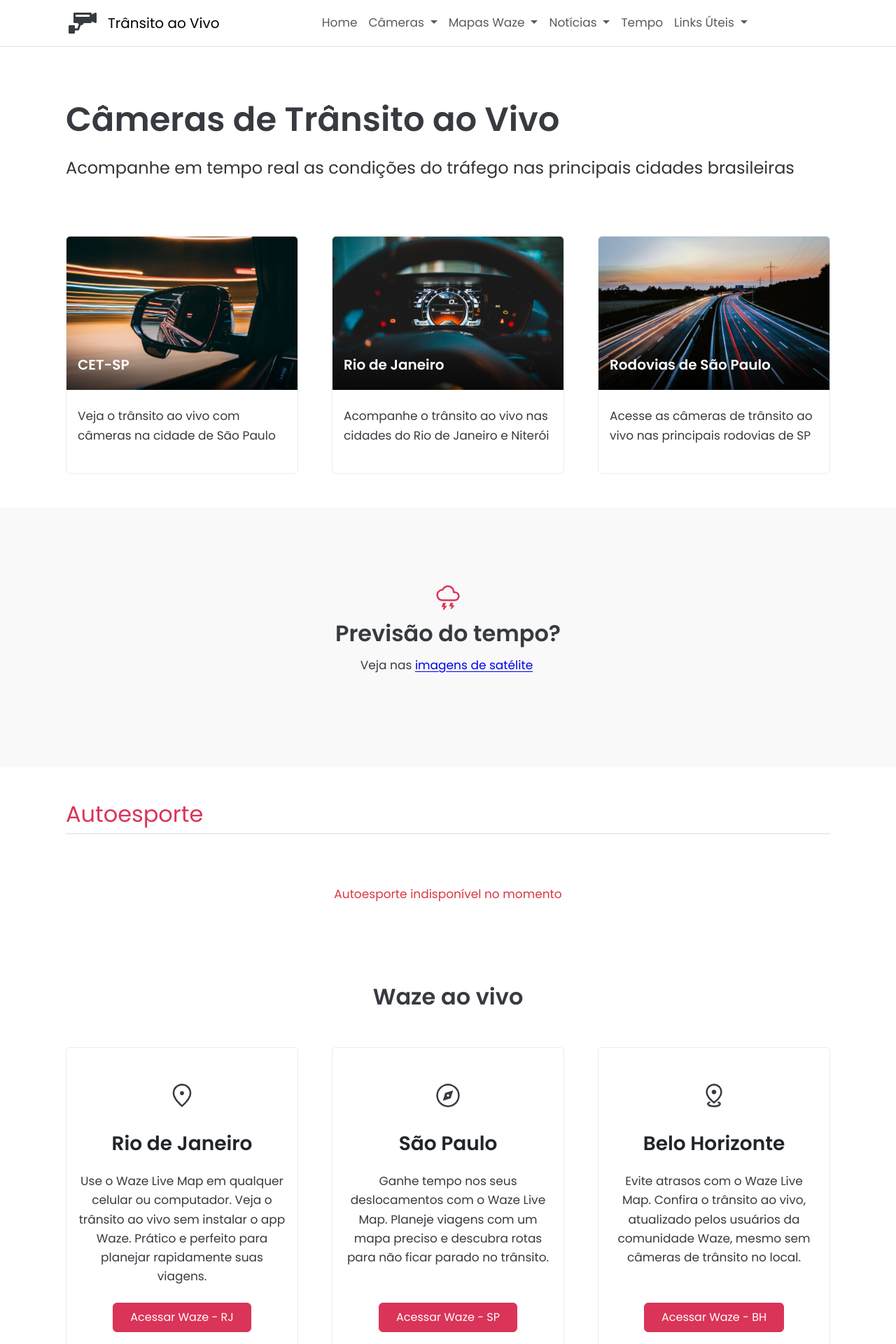
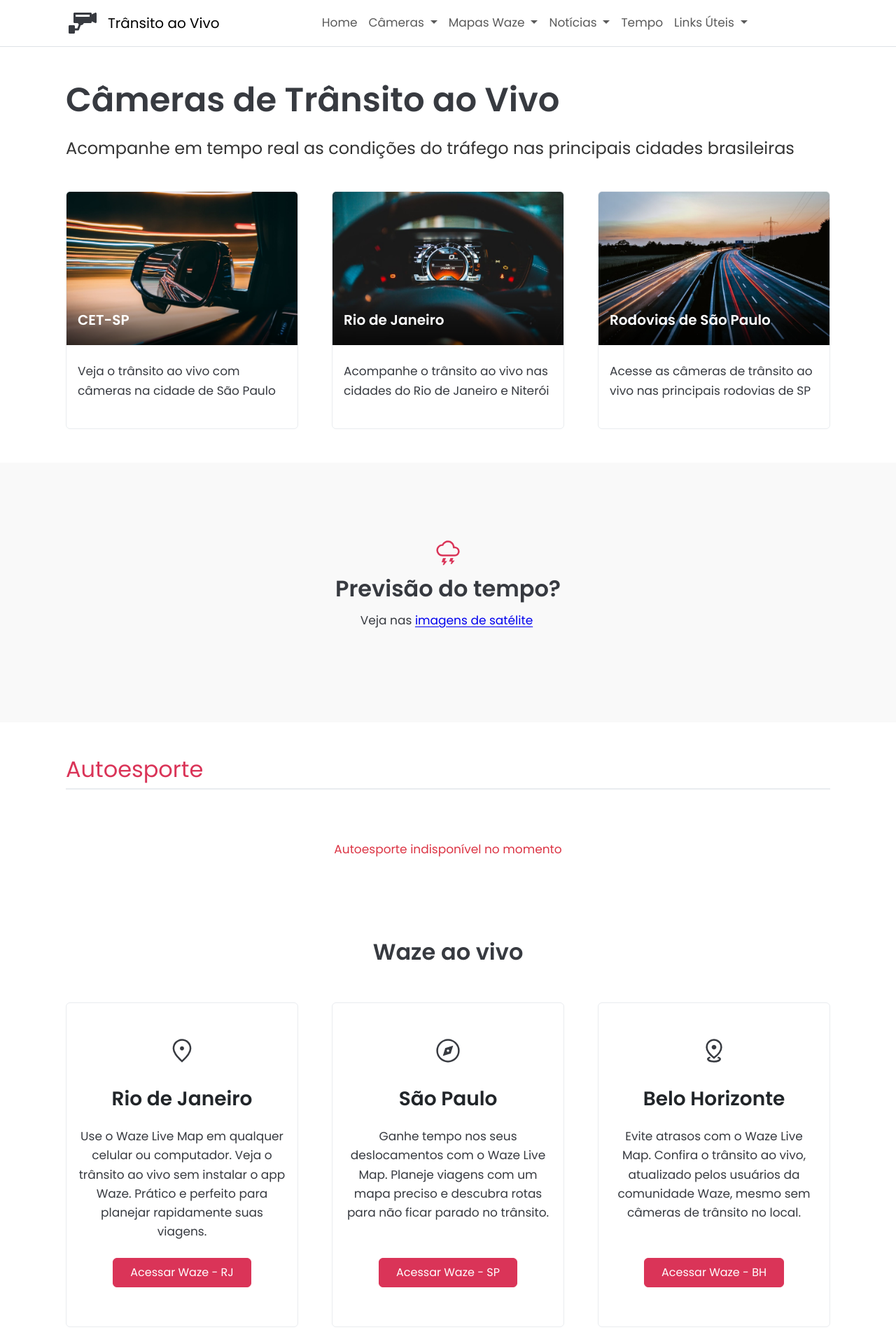
Before and after one commit to Sergio-Damm/transitoaovivo, a Jekyll site: the page built from index.html, in a window 1280 px wide. Shown: the top 1920 px of the page at 70% size. Built offline with Jekyll 4.4.1, drawn with Linux system fonts in a browser that asks for light colours; comment, search, counter and statistics services are not loaded.

Commit message:
section-spacing adjusts homepage

```diff
--- a/css/style.css
+++ b/css/style.css
@@ -360,13 +360,13 @@
 }
 
 .section-spacing {
-  padding-block-start: 4.5rem; /* top */
-  padding-block-end: 3.5rem; /* bottom */
+  padding-block-start: 1.5rem; /* top */
+  padding-block-end: 2.5rem; /* bottom */
 }
 
 @media (max-width: 576px) {
   .section-spacing {
-    padding-block-start: 3.5rem;
+    padding-block-start: 2.5rem;
     padding-block-end: 3.5rem;
   }
 }
--- a/index.html
+++ b/index.html
@@ -4,17 +4,6 @@
 permalink: /
 ---
 
-<!-- ============================================================================================= -->
-<section class="section-spacing">
-    <div class="container">
-        <div class="row">
-			<div class="col-12 mx-auto">
-				<h1 class="h1-title-index mb-4">Câmeras de Trânsito ao Vivo</h1>
-				<h2 class="customlead">Acompanhe em tempo real as condições do tráfego nas principais cidades brasileiras</h2>
-			</div>
-		</div>
-	</div>
-</section>
 <!-- ============================================================================================= -->
 <section class="container">
 		<div class="row">
@@ -35,6 +24,17 @@
 
 			</div>
 		</div>
+</section>
+<!-- ============================================================================================= -->
+<section class="section-spacing">
+    <div class="container">
+        <div class="row">
+			<div class="col-12 mx-auto">
+				<h1 class="h1-title-index mb-4">Câmeras de Trânsito ao Vivo</h1>
+				<h2 class="customlead">Acompanhe em tempo real as condições do tráfego nas principais cidades brasileiras</h2>
+			</div>
+		</div>
+	</div>
 </section>
 <!-- ============================================================================================= -->
 <section class="mb-5">
```
